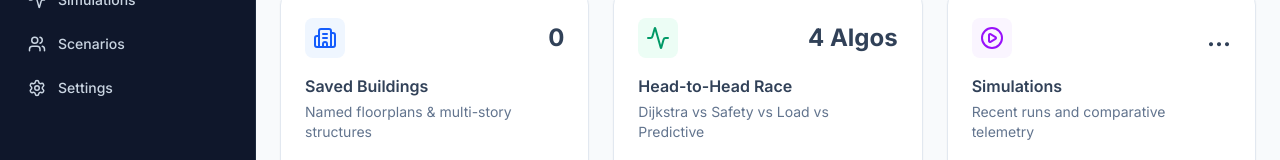
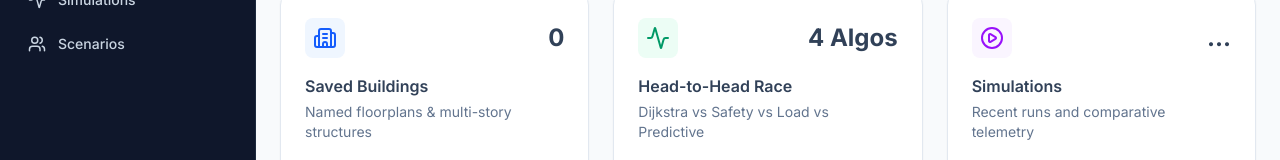
Before and after one commit to pavankr911-sys/Graph-based-Evacuation-, a Next.js app in the folder frontend/: page / in a window 1280 px wide. Shown: the part 187-347 px from the top of the page. Built offline with nearby package versions, Linux system fonts and the light colour scheme; no server answers.

Commit message:
remove: unused Settings link from sidebar navigation

```diff
--- a/frontend/src/components/layout/Sidebar.tsx
+++ b/frontend/src/components/layout/Sidebar.tsx
@@ -1,5 +1,5 @@
 import Link from "next/link";
-import { LayoutDashboard, Map, Settings, Users, Activity } from "lucide-react";
+import { LayoutDashboard, Map, Users, Activity } from "lucide-react";
 
 export function Sidebar() {
   const links = [
@@ -7,7 +7,6 @@
     { name: "Building Editor", href: "/editor", icon: Map },
     { name: "Simulations", href: "/simulations", icon: Activity },
     { name: "Scenarios", href: "/scenarios", icon: Users },
-    { name: "Settings", href: "/settings", icon: Settings },
   ];
 
   return (
```
